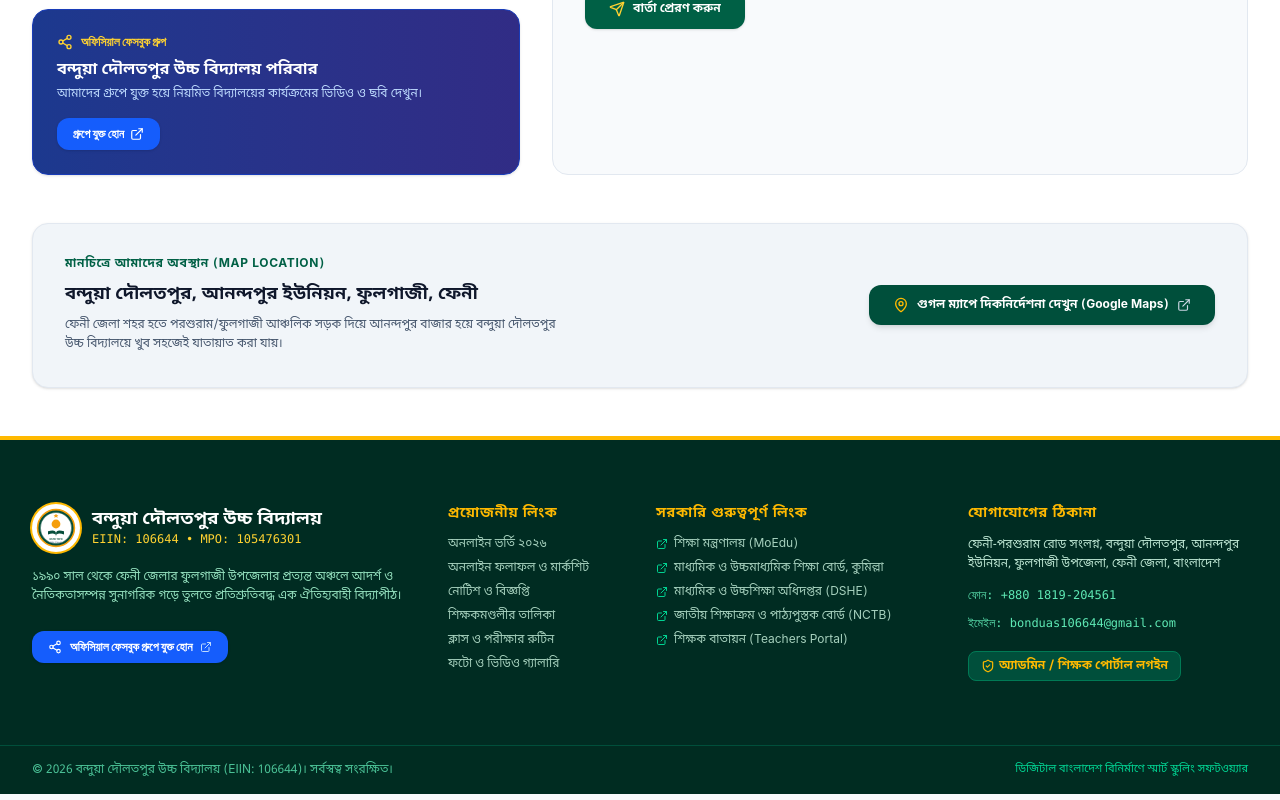
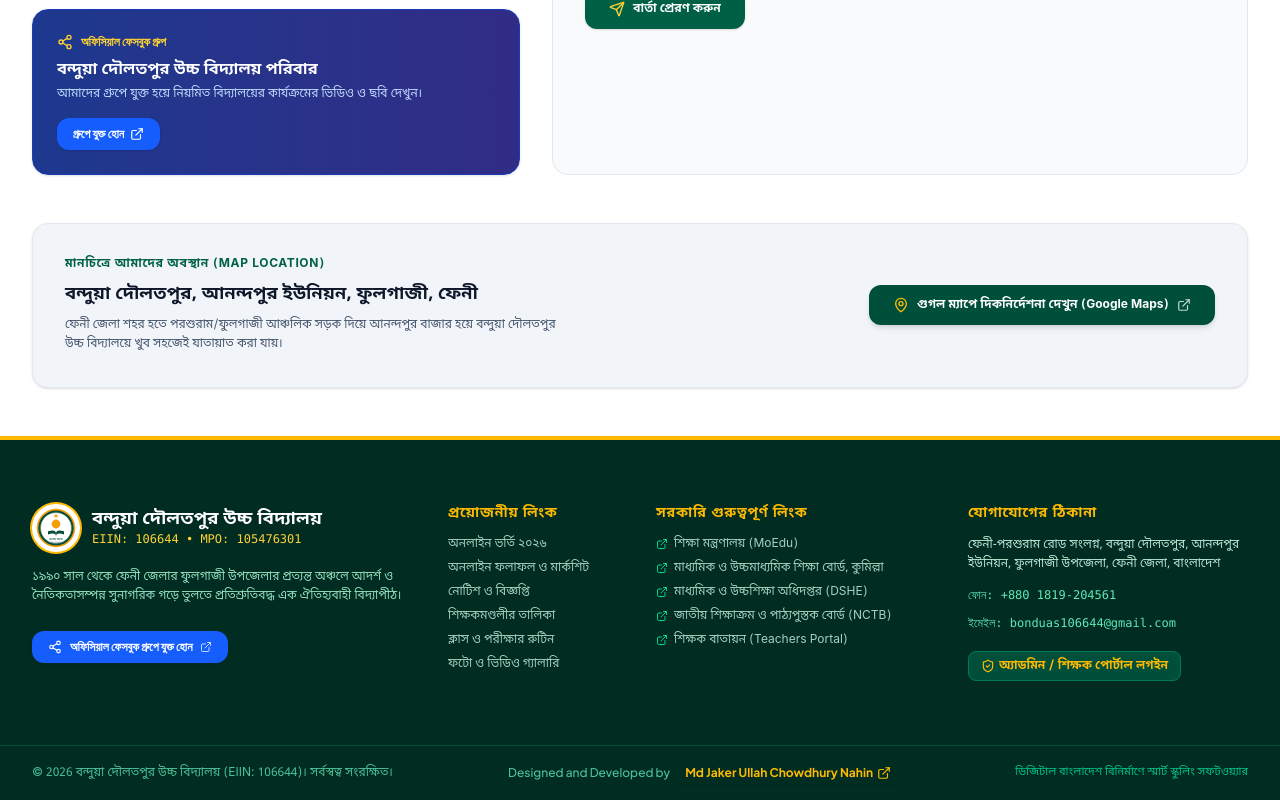
Before and after one commit to nahincodezzi/bondua-high-school-website, a React (Vite) app: page / in a window 1280 px wide. Shown: the part 6515-7315 px from the top of the page. Built offline with nearby package versions, Linux system fonts and the light colour scheme.

Commit message:
feat: add developer credit to footer with interactive hover effect and portfolio link

```diff
--- a/src/components/Footer.jsx
+++ b/src/components/Footer.jsx
@@ -175,14 +175,35 @@ export default function Footer() {
       </div>
 
       {/* Bottom Sub-footer */}
-      <div className="bg-emerald-950/90 border-t border-emerald-900 py-4 px-4 sm:px-8 text-xs text-emerald-300/80">
-        <div className="max-w-7xl mx-auto flex flex-col sm:flex-row items-center justify-between gap-2 text-center sm:text-left font-bangla">
-          <p>
+      <div className="bg-emerald-950/95 border-t border-emerald-900 py-4 px-4 sm:px-8 text-xs text-emerald-300/80">
+        <div className="max-w-7xl mx-auto flex flex-col md:flex-row items-center justify-between gap-3 text-center md:text-left font-bangla">
+          {/* Copyright Notice */}
+          <p className="text-emerald-300/80">
             {lang === 'bn'
               ? `© ${CURRENT_YEAR} ${schoolInfo.nameBn} (EIIN: ${schoolInfo.eiin})। সর্বস্বত্ব সংরক্ষিত।`
               : `© ${CURRENT_YEAR} ${schoolInfo.nameEn} (EIIN: ${schoolInfo.eiin}). All rights reserved.`}
           </p>
-          <div className="flex items-center gap-2 text-[11px] text-emerald-400">
+
+          {/* Developer Credit - Designed and Developed by Md Jaker Ullah Chowdhury Nahin */}
+          <div className="flex flex-wrap items-center justify-center gap-1.5 font-sans text-xs">
+            <span className="text-emerald-300/80 font-medium">Designed and Developed by</span>
+            <a
+              href="https://github.com/nahincodezzi"
+              target="_blank"
+              rel="noopener noreferrer"
+              className="group inline-flex items-center gap-1 font-bold text-amber-400 hover:text-amber-300 px-2 py-0.5 rounded-md hover:bg-emerald-900/60 border border-transparent hover:border-amber-400/40 transition-all duration-300 shadow-xs"
+              title="Visit Md Jaker Ullah Chowdhury Nahin's Portfolio"
+            >
+              <span className="relative">
+                Md Jaker Ullah Chowdhury Nahin
+                <span className="absolute bottom-0 left-0 w-0 h-0.5 bg-amber-400 group-hover:w-full transition-all duration-300"></span>
+              </span>
+              <ExternalLink className="w-3.5 h-3.5 text-amber-400 group-hover:text-amber-300 transition-transform duration-300 group-hover:translate-x-0.5 group-hover:-translate-y-0.5" />
+            </a>
+          </div>
+
+          {/* Institutional / Digital Bangladesh Note */}
+          <div className="flex items-center gap-2 text-[11px] text-emerald-400/90">
             <span>
               {lang === 'bn'
                 ? 'ডিজিটাল বাংলাদেশ বিনির্মাণে স্মার্ট স্কুলিং সফটওয়্যার'
```
